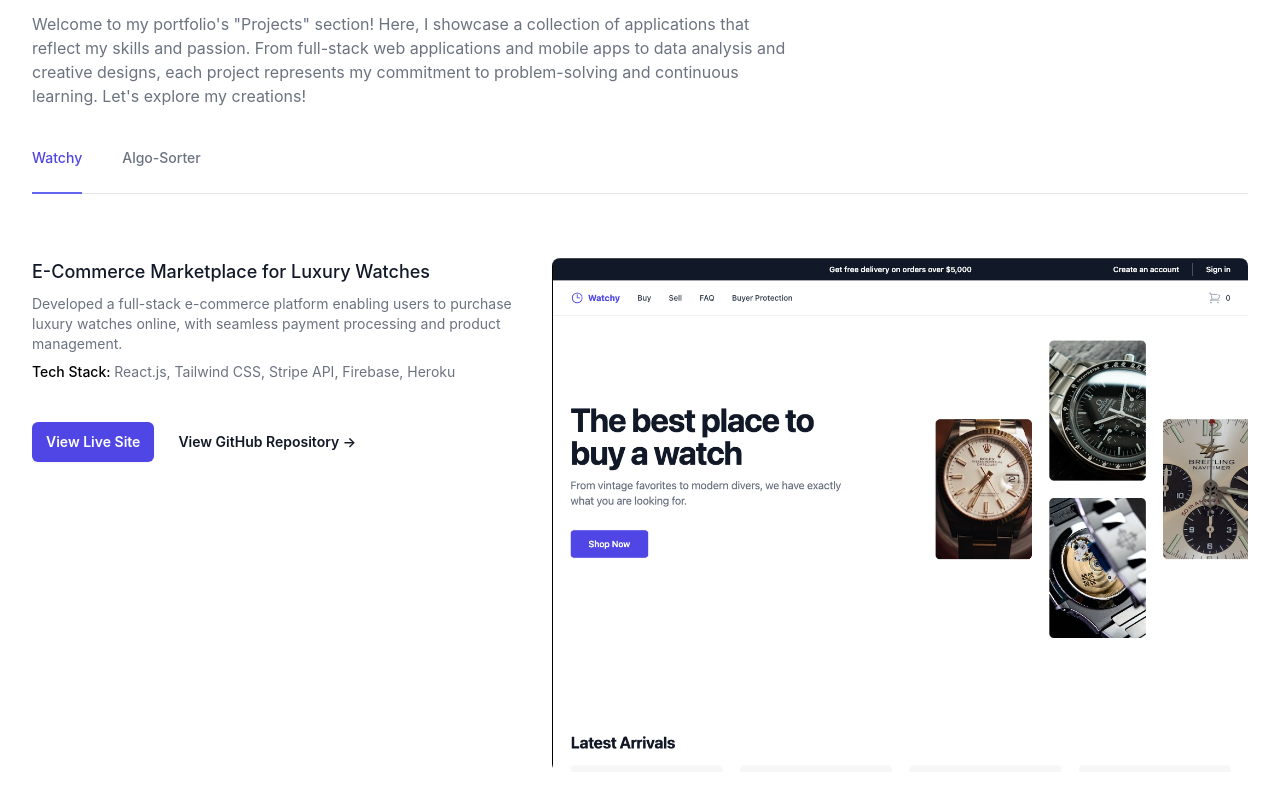
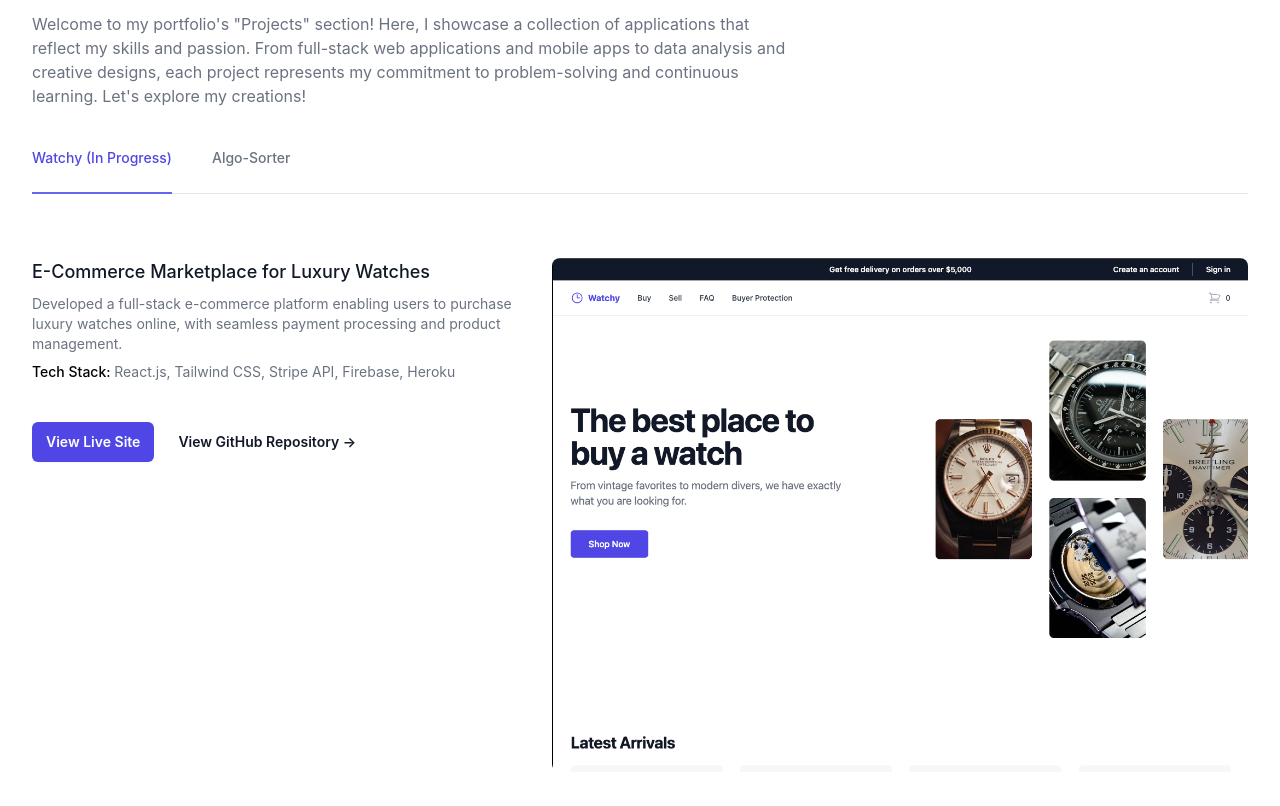
Before and after one commit to kane-toomer/new-portfolio, a React (Create React App) app: page / in a window 1280 px wide. Shown: the part 2240-3046 px from the top of the page. Built offline with nearby package versions, Linux system fonts and the light colour scheme.

Commit message:
ready for upload

```diff
--- a/src/components/Projects.jsx
+++ b/src/components/Projects.jsx
@@ -5,7 +5,7 @@
 
 const tabs = [
 	{
-		name: "Watchy",
+		name: "Watchy (In Progress)",
 		features: [
 			{
 				name: "E-Commerce Marketplace for Luxury Watches",
```
